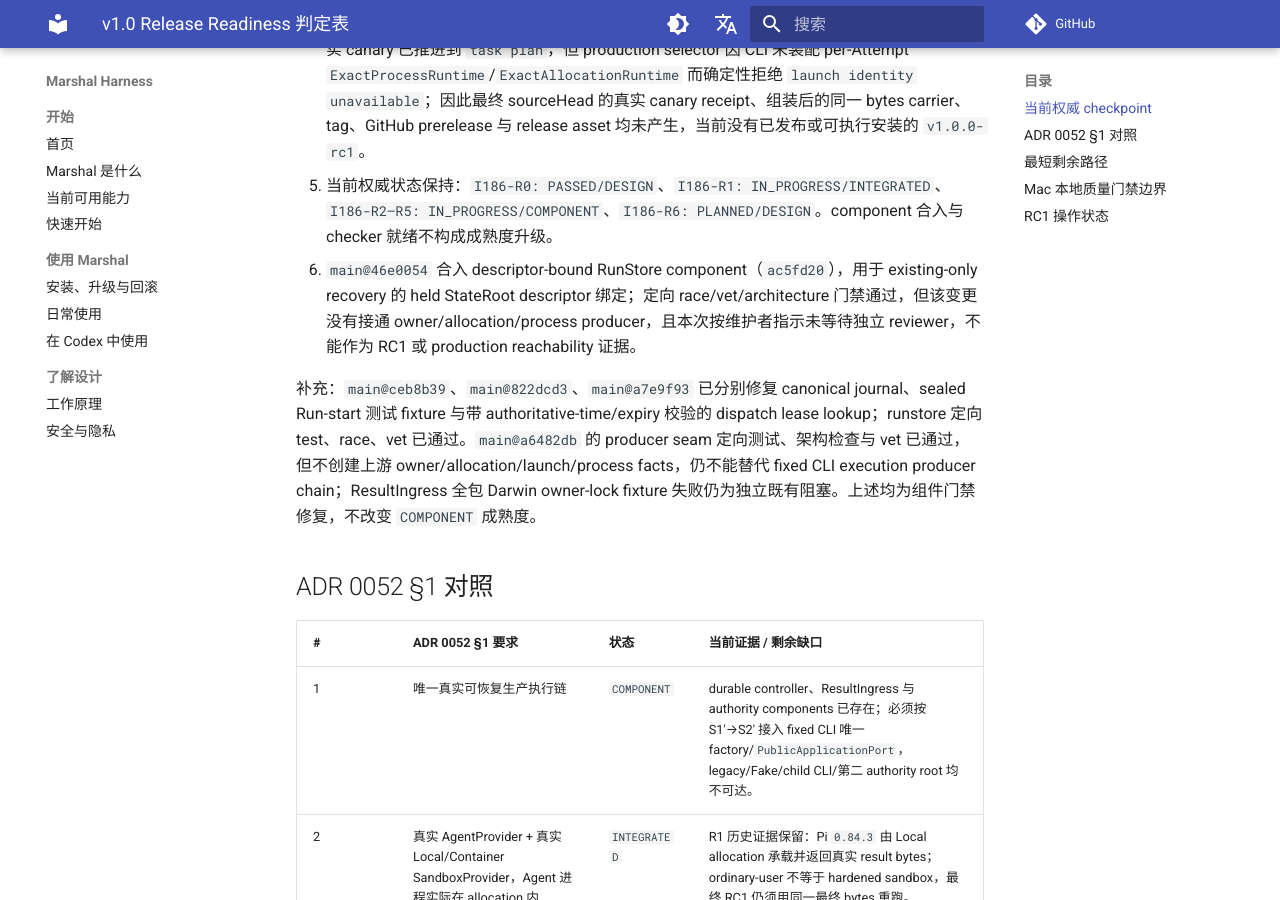
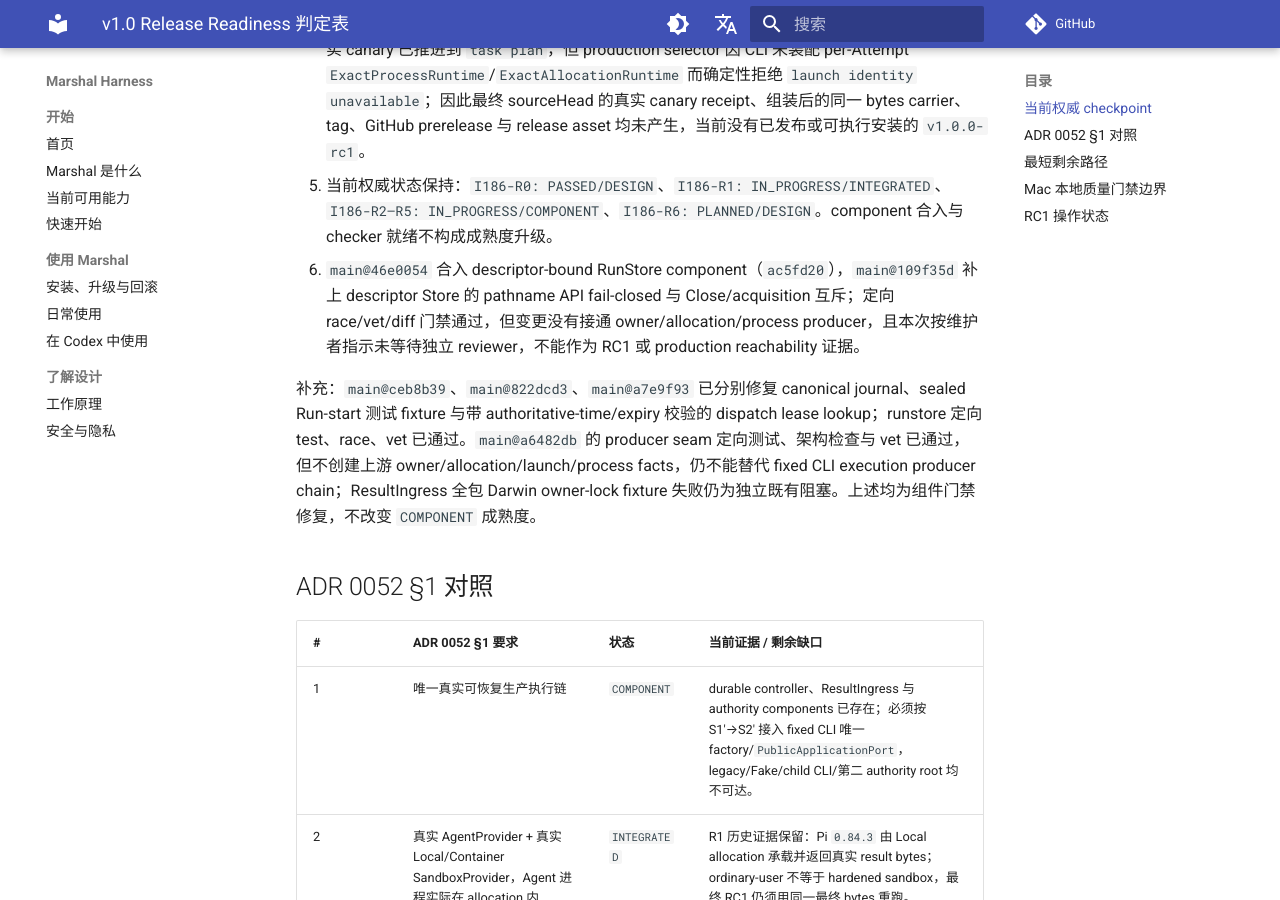
Before and after one commit to chiga0/marshal-harness, an MkDocs documentation site: the page built from docs/v1-release-readiness.md, in a window 1280 px wide and 900 px high, scrolled down 1093 px. Built offline with MkDocs 1.6.1 and Material for MkDocs 9.7.7, drawn with Linux system fonts in a browser that asks for light colours; comment, search, counter and statistics services are not loaded.

Commit message:
docs: record descriptor store fail-closed follow-up

```diff
--- a/docs/v1-release-readiness.md
+++ b/docs/v1-release-readiness.md
@@ -11,7 +11,7 @@
 3. ADR 0056、0059–0066 的 process、terminalization、Supervisor、PreparedExecution、sealed proof 与 production factory 合同继续有效；[ADR 0067](adr/0067-darwin-ordinary-user-launch-and-attach-recovery.md) 已接受其 Mac ordinary-user 减法与精确取代范围。旧候选 `a6a0d63`、`506a647`、`6298eae` 冻结且不合入。RB1-authoritative existing-worktree Bind/Receipt/Release 与可重建 projection 已于 `main@259edd3` 实现；Linux staticcheck 的 U1000 跨平台 build-graph 修复已于 `main@60291e8` 推送，ResultIngress fail-closed 顺序修复随 `main@04c8fa` 合入，provider held-descriptor 稳定性修复随 `main@a73c82b` 合入。`main@c1a5c21` 对应 CI `33293225900` 的 Secret scan 已通过，Ubuntu/macOS quality 仍在运行，整体尚未宣称全绿；runstore 定向 test、race、vet 已通过，但 execution producer chain 仍直接触发 sealed Run-start gate，不能将质量门禁视为通过。完整 S1′（S1′-A reservation/full Attempt + S1′-B held descriptor/prepared proof/sealed successor，含 item 5 borrow seam/门禁）尚未进入 `main`，`3abed5a` 仍只是未合入候选；S2′ production composition、Attach/rebind 与 terminalization 同样未完成。
 4. [ADR 0068](adr/0068-mac-first-cli-only-lifecycle-preview-rc1.md) 已接受 unsigned Darwin arm64 CLI-only local-dogfood RC1 合同。build-once Darwin arm64 distribution contract 已于 `main@2d7da6a` 实现，installer exact opt-in/fail-closed guard 已于 `main@e6a78a3` 实现，immutable carrier checker、receipt Schema 与 hostile matrix 已于 `main@66523d9` 实现；三项均已完成独立审查。基于当前最终 bytes 的真实 canary 已推进到 `task plan`，但 production selector 因 CLI 未装配 per-Attempt `ExactProcessRuntime`/`ExactAllocationRuntime` 而确定性拒绝 `launch identity unavailable`；因此最终 sourceHead 的真实 canary receipt、组装后的同一 bytes carrier、tag、GitHub prerelease 与 release asset 均未产生，当前没有已发布或可执行安装的 `v1.0.0-rc1`。
 5. 当前权威状态保持：`I186-R0: PASSED/DESIGN`、`I186-R1: IN_PROGRESS/INTEGRATED`、`I186-R2–R5: IN_PROGRESS/COMPONENT`、`I186-R6: PLANNED/DESIGN`。component 合入与 checker 就绪不构成成熟度升级。
-6. `main@46e0054` 合入 descriptor-bound RunStore component（`ac5fd20`），用于 existing-only recovery 的 held StateRoot descriptor 绑定；定向 race/vet/architecture 门禁通过，但该变更没有接通 owner/allocation/process producer，且本次按维护者指示未等待独立 reviewer，不能作为 RC1 或 production reachability 证据。
+6. `main@46e0054` 合入 descriptor-bound RunStore component（`ac5fd20`），`main@109f35d` 补上 descriptor Store 的 pathname API fail-closed 与 Close/acquisition 互斥；定向 race/vet/diff 门禁通过，但变更没有接通 owner/allocation/process producer，且本次按维护者指示未等待独立 reviewer，不能作为 RC1 或 production reachability 证据。
 
 补充：`main@ceb8b39`、`main@822dcd3`、`main@a7e9f93` 已分别修复 canonical journal、sealed Run-start 测试 fixture 与带 authoritative-time/expiry 校验的 dispatch lease lookup；runstore 定向 test、race、vet 已通过。`main@a6482db` 的 producer seam 定向测试、架构检查与 vet 已通过，但不创建上游 owner/allocation/launch/process facts，仍不能替代 fixed CLI execution producer chain；ResultIngress 全包 Darwin owner-lock fixture 失败仍为独立既有阻塞。上述均为组件门禁修复，不改变 `COMPONENT` 成熟度。
 
```
Also changed, not shown: docs/audit-report.md (+1 -1 lines), docs/roadmap-status.md (+1 -1 lines).
